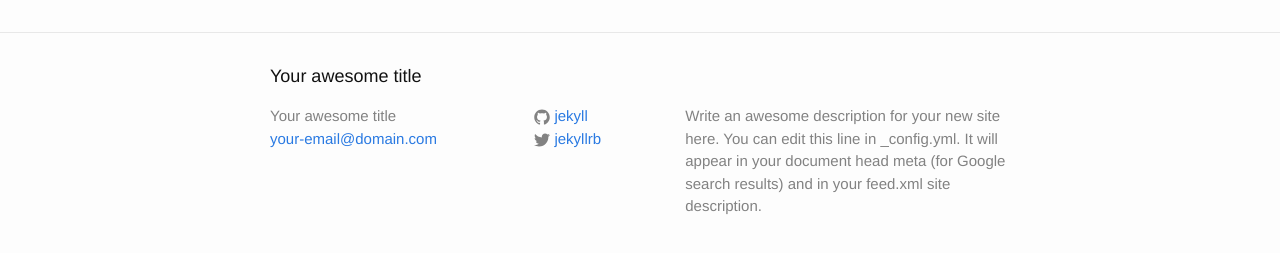
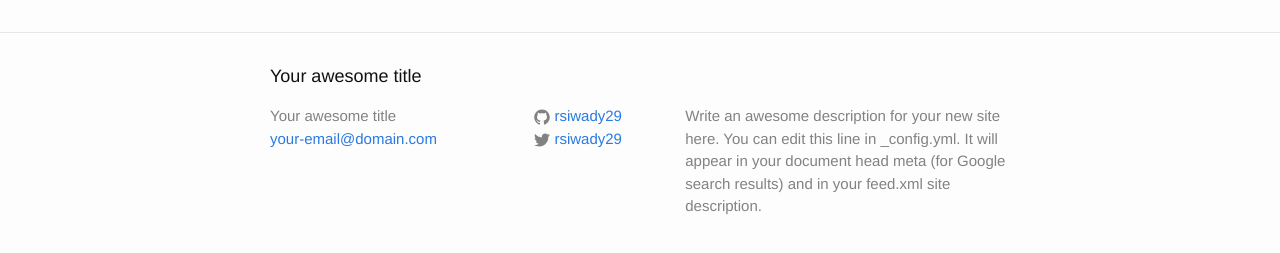
Before and after one commit to rsiwady29/rsiwady29.github.io, a Jekyll site: the page built from about.md, in a window 1280 px wide. Shown: the part 318-571 px from the top of the page. Built offline with Jekyll 4.4.1, drawn with Linux system fonts in a browser that asks for light colours.

Commit message:
Update _config.yml

```diff
--- a/_config.yml
+++ b/_config.yml
@@ -7,8 +7,8 @@ description: > # this means to ignore newlines until "baseurl:"
   Google search results) and in your feed.xml site description.
 baseurl: "" # the subpath of your site, e.g. /blog/
 url: "http://yourdomain.com" # the base hostname & protocol for your site
-twitter_username: jekyllrb
-github_username:  jekyll
+twitter_username: rsiwady29
+github_username: rsiwady29
 
 # Build settings
 markdown: kramdown
```
